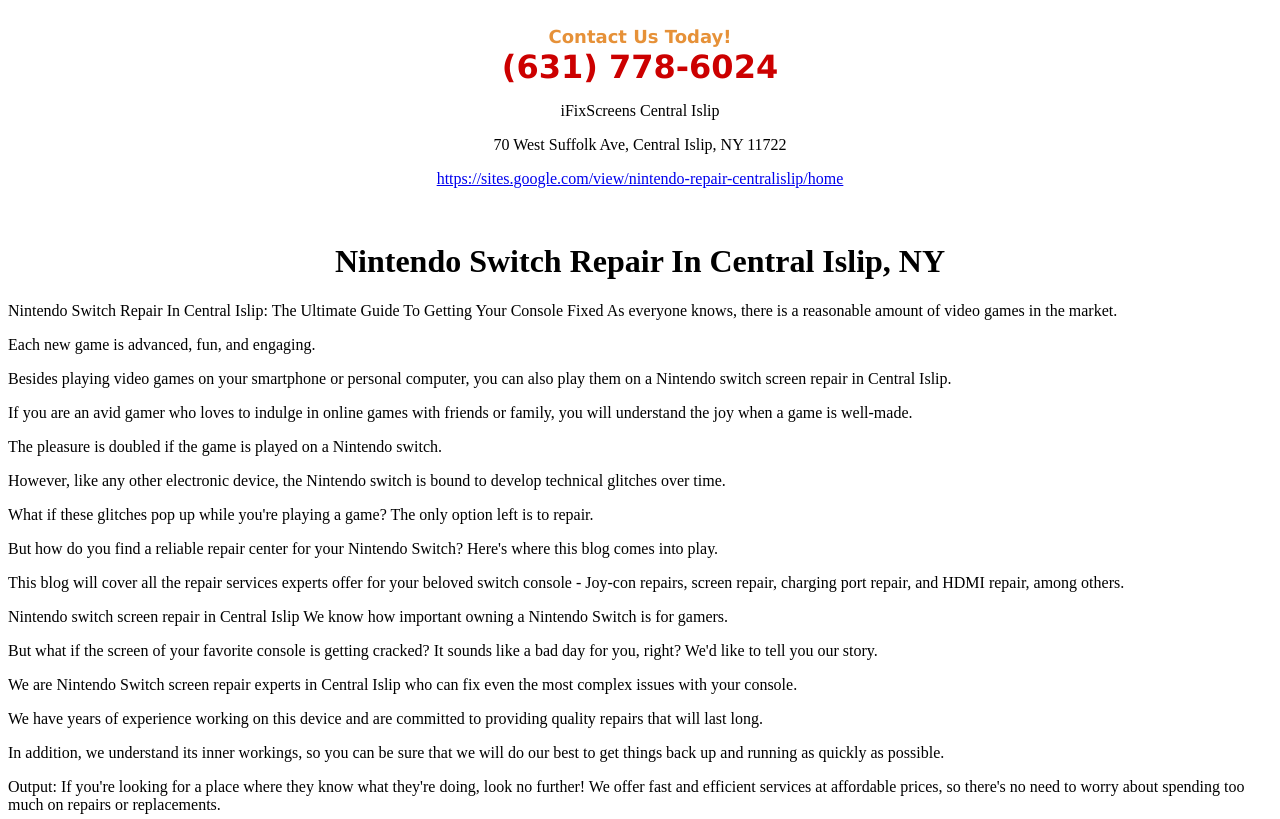
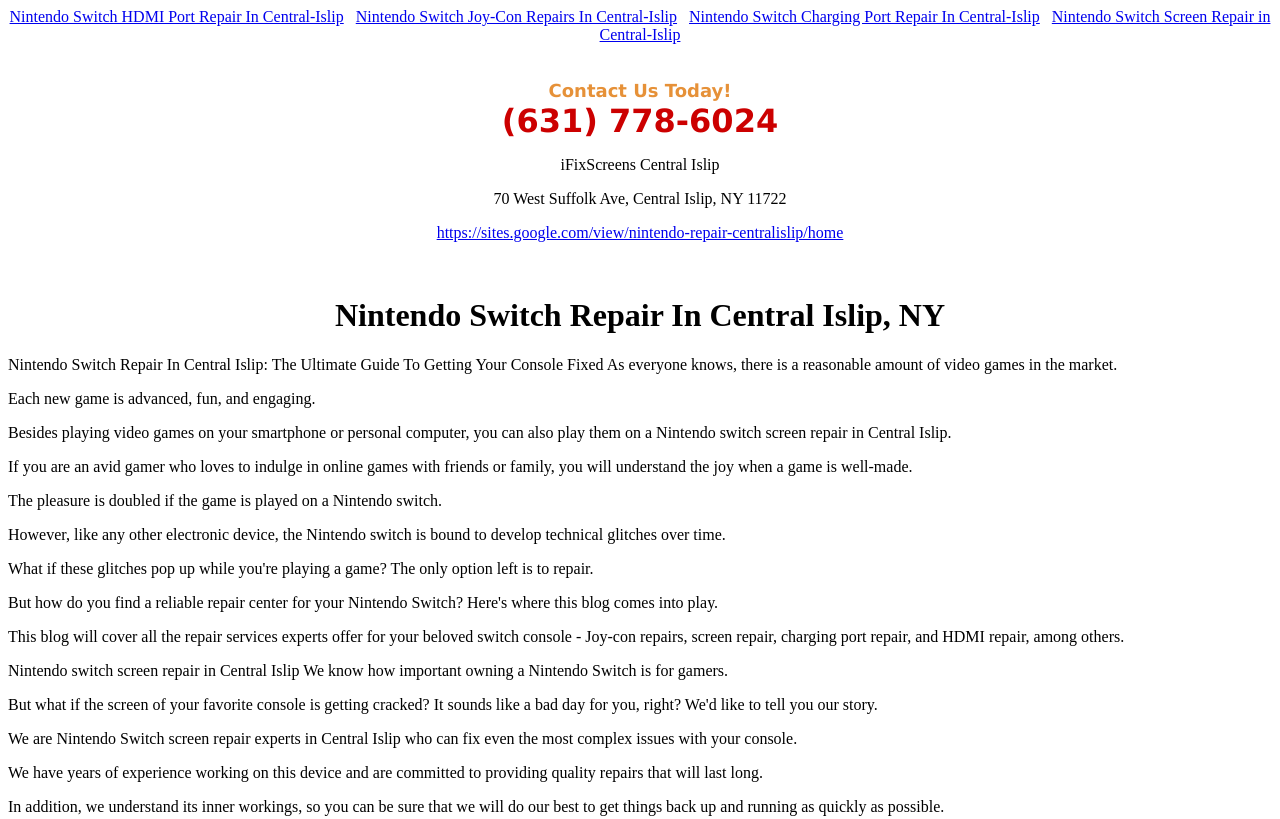
Before and after one commit to iFix786/Nintendo-Switch-Repair-In-Central-Islip-NY, a plain HTML site: page index.html in a window 1280 px wide. Shown: the top 819 px of the page. Drawn offline with Linux system fonts and the light colour scheme.

Commit message:
Update index.html

```diff
--- a/index.html
+++ b/index.html
@@ -608,7 +608,18 @@
        }]
    }
 </script>
-</head><body>        <script type="text/javascript">
+</head><body>
+	 <div style="text-align: center;">
+        <a href="./NintendoswitchHDMIportrepairinCentralIslip.html">Nintendo Switch HDMI Port Repair In Central-Islip</a>&nbsp&nbsp
+        <a href="./NintendoswitchJoyConrepairsinCentralIslip.html">Nintendo Switch Joy-Con Repairs In Central-Islip</a>&nbsp&nbsp
+        <a href="./NintendoswitchchargeportrepairinCentralIslip.html">Nintendo Switch Charging Port Repair In Central-Islip</a>&nbsp&nbsp
+
+        <a href="./NintendoswitchscreenrepairinCentralIslip.html">Nintendo Switch Screen Repair in Central-Islip</a>
+    </div><br/>
+
+
+
+	<script type="text/javascript">
     		  function openWindow(event) {
             // Show the popup
             var my_window;
```
